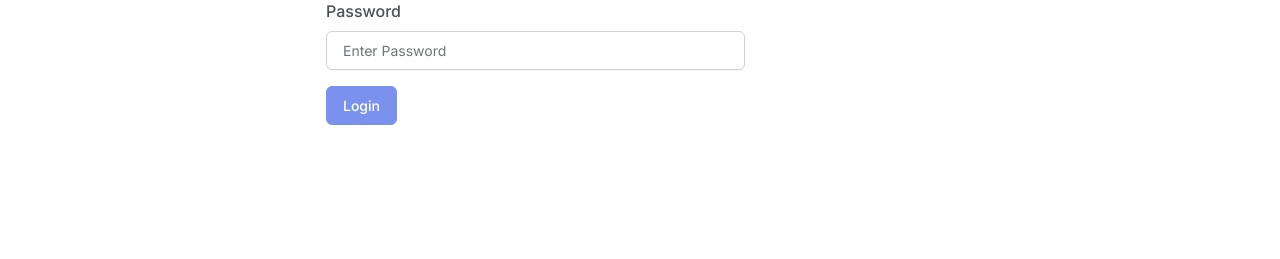
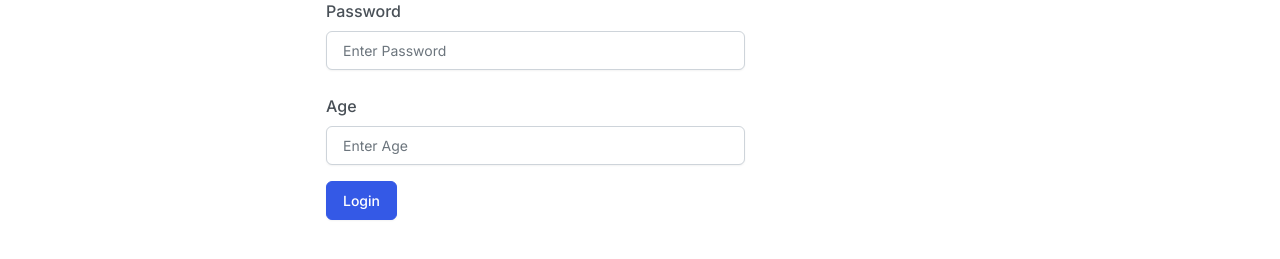
Before and after one commit to kiran-blockchain/dbs-angular-sep, an Angular app in the folder shopping-cart/: page / in a window 1280 px wide. Shown: the part 447-706 px from the top of the page. Built offline with nearby package versions, Linux system fonts and the light colour scheme.

Commit message:
Added code

```diff
--- /dev/null
+++ b/shopping-cart/src/app/common/ConfirmPasswordValidator.ts
@@ -0,0 +1,29 @@
+import { AbstractControl, FormControl, FormGroup, ValidationErrors, ValidatorFn } from "@angular/forms"
+
+export function ConfirmPassword(confirmPassword: AbstractControl, password: AbstractControl): ValidatorFn {
+    // controlName  in our case which is confirmpassword
+    //matching control to compare with the password field
+    //return (formGroup:FormGroup):ValidationErrors=>{
+    //return  (formGroup:FormGroup)=>{
+    //        const confirmPassword = formGroup.controls[controlName];
+    //        const password = formGroup.controls[matchingControl];
+
+    //        if(confirmPassword.value === password.value){
+    //            return null;
+    //        }else{
+    //            return {'mustMatch':true};
+    //        }
+
+    //    }
+    return (): ValidationErrors => {
+        if (confirmPassword.value == password.value) {
+            return {
+                "mustMatch": true
+            }
+        }
+        return {
+            "mustMatch": false
+        }
+    }
+
+};
--- /dev/null
+++ b/shopping-cart/src/app/common/ageValidator.ts
@@ -0,0 +1,11 @@
+import { AbstractControl, ValidationErrors } from "@angular/forms";
+import { Observable, of } from "rxjs";
+
+export function MinimumAge(control: AbstractControl): Observable<ValidationErrors> | null {
+    const controlValue = control.value;
+    if (isNaN(controlValue) || controlValue < 18) {
+        return of( { 'minage': true, 'requiredValue': 18 })
+    }
+
+    return null;
+}
--- a/shopping-cart/src/app/login/login.component.html
+++ b/shopping-cart/src/app/login/login.component.html
@@ -35,11 +35,30 @@
                <div *ngIf="password.errors?.required">Password is required</div>
                <div *ngIf="password.errors?.pattern">Password should be alphanumberic with atleast one special character</div>
              </div>
+
+        </div>
+    </div>
+    <div class="col-md-4 offset-md-3">
+        <div class="form-group">
+            <label for="age" class="form-label mt-4">Age</label>
+            <input type="text"
+             class="form-control"
+             id="age"
+             name="age"
+             placeholder="Enter Age"
+             formControlName="age"
+             autocomplete="off"
+             />
+             <div *ngIf="!age?.valid && age?.dirty" class="text-danger mt-2">
+                <div>Minimum age should be 18</div>
+
+             </div>
+
         </div>
     </div>
     <div class="col-md-4 offset-md-3 mt-3">
         <button class="btn btn-primary" type="submit"
-        [disabled]= "!loginForm.valid"
+
         >Login</button>
     </div>
 </form>
--- a/shopping-cart/src/app/login/login.component.ts
+++ b/shopping-cart/src/app/login/login.component.ts
@@ -1,5 +1,7 @@
 import { Component, OnInit } from '@angular/core';
-import {FormControl,FormGroup,Validators} from '@angular/forms';
+import { FormControl, FormGroup, Validators } from '@angular/forms';
+import { MinimumAge } from '../common/ageValidator';
+import { ConfirmPassword } from '../common/ConfirmPasswordValidator';
 
 @Component({
   selector: 'app-login',
@@ -7,32 +9,47 @@ import {FormControl,FormGroup,Validators} from '@angular/forms';
   styleUrls: ['./login.component.css']
 })
 export class LoginComponent implements OnInit {
-  loginForm :FormGroup;
+  loginForm:FormGroup;
   constructor() {
-    this.loginForm= new FormGroup({
-      username: new FormControl('',[Validators.required,
+    this.loginForm =new FormGroup({
+      username: new FormControl('', [
+
+        Validators.required,
         Validators.minLength(6),
         Validators.maxLength(10),
         Validators.pattern(/^[a-z0-9]+$/i)
       ]),
-      password:new FormControl('',[Validators.required,
-      Validators.minLength(6),
-      Validators.maxLength(10),
-      Validators.pattern(/^(?=.*[0-9])(?=.*[!@#$%^&*])[a-zA-Z0-9!@#$%^&*]{6,10}$/)
-    ])
-    })
+      password: new FormControl('', [
+
+        Validators.required,
+        Validators.minLength(6),
+        Validators.maxLength(10),
+        Validators.pattern(/^(?=.*[0-9])(?=.*[!@#$%^&*])[a-zA-Z0-9!@#$%^&*]{6,10}$/)
+      ]),
+      confirmPassword: new FormControl('', [
+
+        Validators.required,
+        Validators.minLength(6),
+        Validators.maxLength(10),
+        Validators.pattern(/^(?=.*[0-9])(?=.*[!@#$%^&*])[a-zA-Z0-9!@#$%^&*]{6,10}$/),
+      ]),
+      age:new FormControl('',[MinimumAge])
+    });
 
   }
 
   ngOnInit(): void {
   }
-  handleLogin(){
+  handleLogin() {
 
   }
-  get username(){
+  get username() {
     return this.loginForm.controls['username'];
   }
-  get password(){
+  get password() {
     return this.loginForm.controls['password'];
   }
+  get age() {
+    return this.loginForm.controls['age'];
+  }
 }
```
